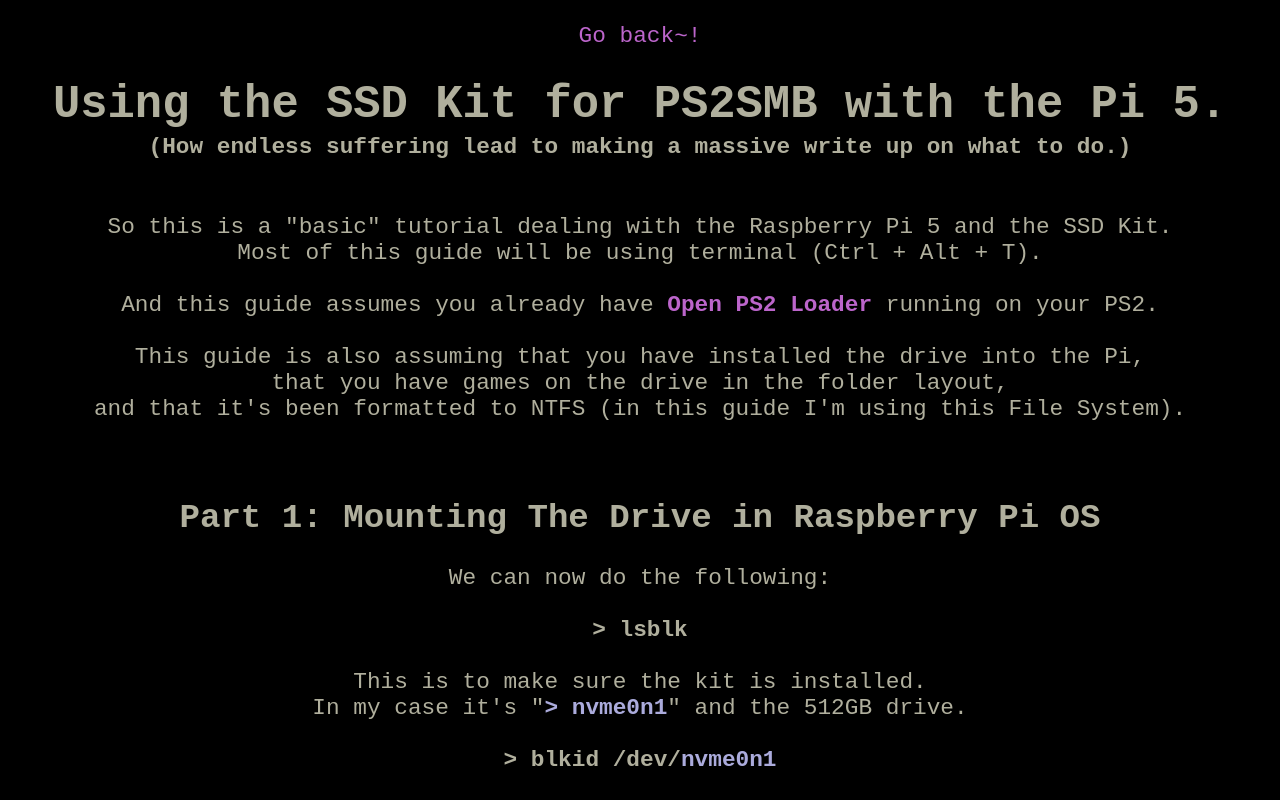
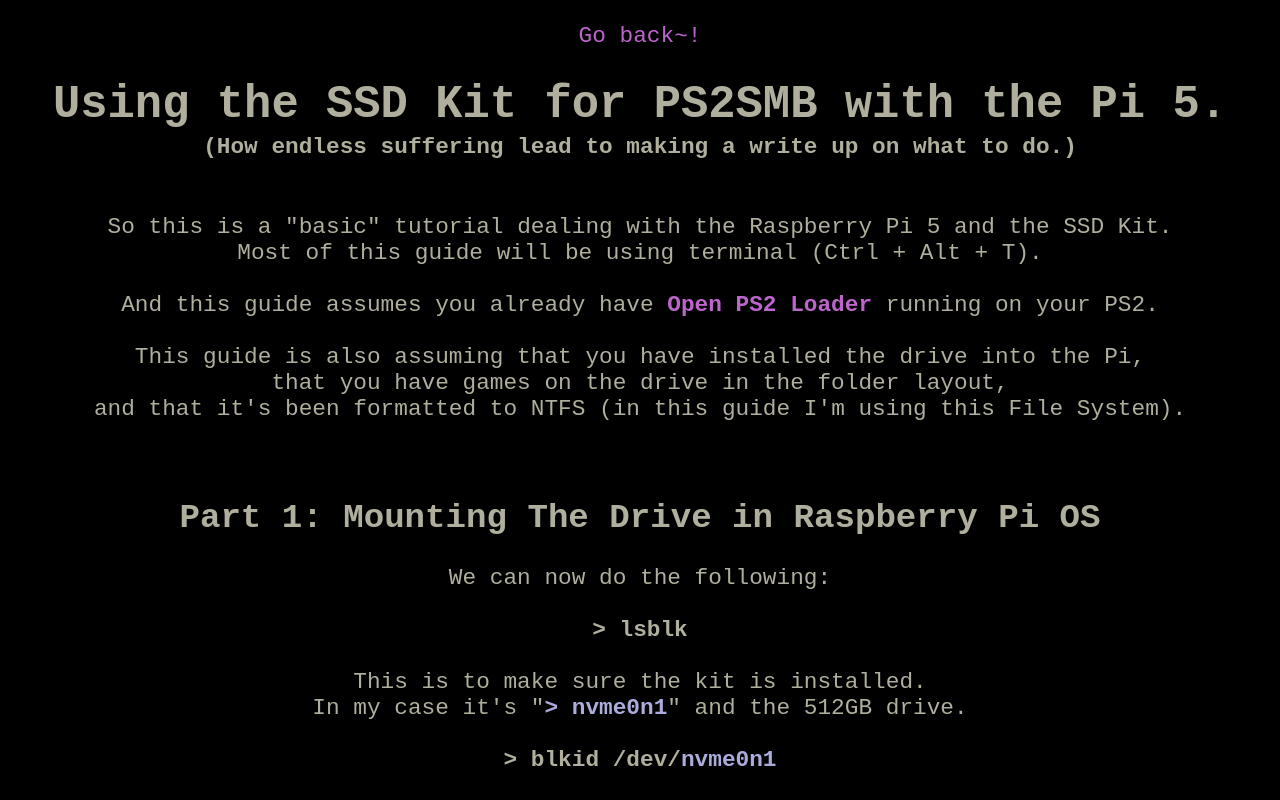
Before and after one commit to Spikestuff/spikestuff.github.io, a plain HTML site: page notes/ps2smb.html in a window 1280 px wide. Shown: the top 800 px of the page. Drawn offline with Linux system fonts and the light colour scheme.

Commit message:
Update ps2smb.html

```diff
--- a/notes/ps2smb.html
+++ b/notes/ps2smb.html
@@ -41,7 +41,7 @@
 			<a href="../index.html">Go back~!</a>
 		</p>
 		<h1> Using the SSD Kit for PS2SMB with the Pi 5. <br>
-			<sup style="font-size: 50%;">(How endless suffering lead to making a massive write up on what to do.)</sup></h1>
+			<sup style="font-size: 50%;">(How endless suffering lead to making a write up on what to do.)</sup></h1>
 		<p>
 			So this is a "basic" tutorial dealing with the Raspberry Pi 5 and the SSD Kit.
 			<br>
```
